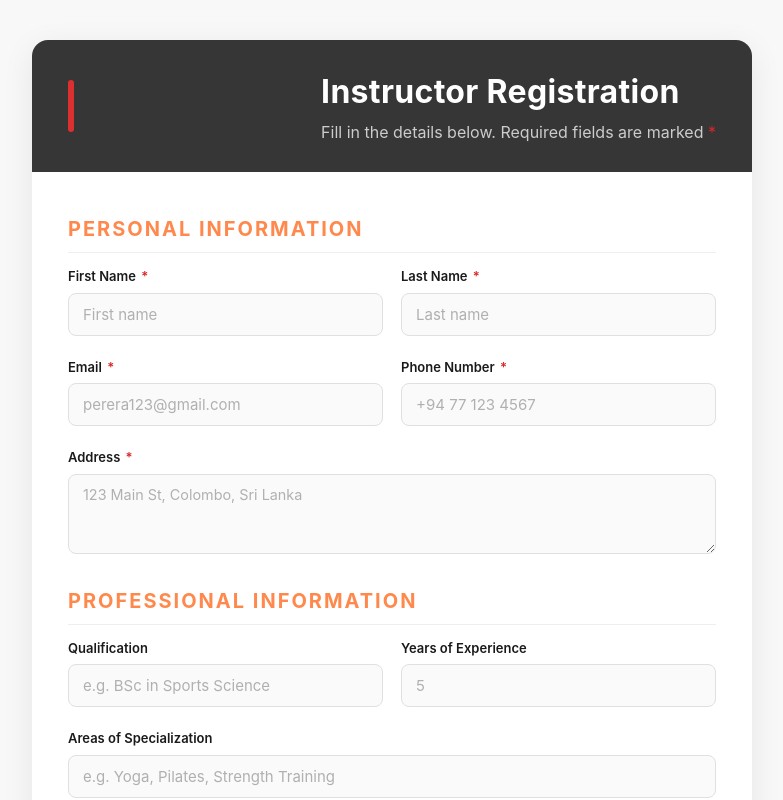
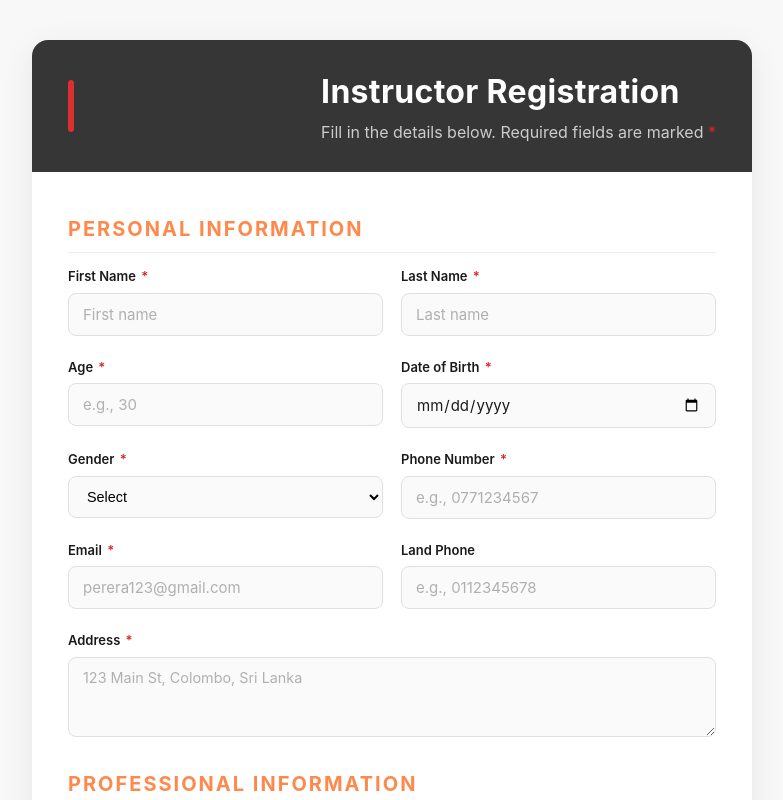
Before and after one commit to IT24101496MP/Smart-Gym-membership-Management-System, a React (Vite) app in the folder frontend/: page /instructor/register in a window 1280 px wide. Shown: the top 800 px of the page, without its empty margins (248-1031 px from the left). Built offline with nearby package versions, Linux system fonts and the light colour scheme.

Commit message:
Modified: Registration page frontend to get all the needed details and show meaningful error messages

```diff
--- a/frontend/src/pages/client/ClientRegistrationPage.jsx
+++ b/frontend/src/pages/client/ClientRegistrationPage.jsx
@@ -12,11 +12,14 @@ const ClientRegistrationPage = () => {
     firstName: "",
     lastName: "",
     age: "",
+    dateOfBirth: "",
     gender: "",
-    mobileNumber: "",
+    phoneNumber: "",
     landPhone: "",
     email: "",
     address: "",
+    password: "",
+    confirmPassword: "",
     bloodGroup: "",
     emergencyContactName: "",
     emergencyContactRelationship: "",
@@ -60,10 +63,15 @@ const ClientRegistrationPage = () => {
     if (!formData.firstName.trim()) newErrors.firstName = "First name required";
     if (!formData.lastName.trim()) newErrors.lastName = "Last name required";
     if (!formData.age) newErrors.age = "Age required";
+    if (!formData.dateOfBirth) newErrors.dateOfBirth = "Date of birth required";
     if (!formData.gender) newErrors.gender = "Gender required";
-    if (!formData.mobileNumber.trim()) newErrors.mobileNumber = "Mobile required";
+    if (!formData.phoneNumber.trim()) newErrors.phoneNumber = "Phone number required";
     if (!formData.email.trim()) newErrors.email = "Email required";
     if (!formData.address.trim()) newErrors.address = "Address required";
+    if (!formData.password) newErrors.password = "Password required";
+    else if (formData.password.length < 8) newErrors.password = "Password must be at least 8 characters";
+    if (!formData.confirmPassword) newErrors.confirmPassword = "Please confirm your password";
+    else if (formData.password !== formData.confirmPassword) newErrors.confirmPassword = "Passwords do not match";
     return newErrors;
   };
 
@@ -79,7 +87,8 @@ const ClientRegistrationPage = () => {
     try {
       const formPayload = new FormData();
       Object.keys(formData).forEach((key) => {
-        if (formData[key]) {
+        if (key === "confirmPassword") return;
+        if (formData[key] !== null && formData[key] !== "") {
           formPayload.append(key, formData[key]);
         }
       });
@@ -97,14 +106,22 @@ const ClientRegistrationPage = () => {
       });
 
       if (response.ok) {
-        alert("Client registered successfully!");
+        alert("Registration successful!\nWelcome to Fat2Fit! Your client account has been created. You can now log in with your email and password.");
         window.location.reload();
       } else {
-        const error = await response.text();
-        alert("Registration failed: " + error);
+        const message = await response.text();
+        console.error("Registration failed:", message);
+        if (response.status === 409) {
+          alert(`Registration failed: ${message}`);
+        } else if (response.status === 400) {
+          alert(`Registration failed: Invalid data submitted.\nDetails: ${message}`);
+        } else {
+          alert(`Registration failed (${response.status}): ${message || 'An unexpected error occurred. Please try again.'}`);
+        }
       }
     } catch (error) {
-      alert("Server error occurred.");
+      console.error("Error:", error);
+      alert("Unable to connect to the server.\nPlease check your internet connection and try again.");
     }
     setIsSubmitting(false);
   };
@@ -168,27 +185,41 @@ const ClientRegistrationPage = () => {
             </div>
 
             <div className="form-group clearable">
+              <label>Date of Birth *</label>
+              <input
+                type="date"
+                name="dateOfBirth"
+                value={formData.dateOfBirth}
+                onChange={handleChange}
+              />
+              <button type="button" onClick={() => clearField("dateOfBirth")}>Clear</button>
+            </div>
+          </div>
+
+          <div className="form-row">
+            <div className="form-group clearable">
               <label>Gender *</label>
               <select name="gender" value={formData.gender} onChange={handleChange}>
                 <option value="">Select</option>
-                <option>Male</option>
-                <option>Female</option>
-                <option>Prefer not to say</option>
+                <option value="MALE">Male</option>
+                <option value="FEMALE">Female</option>
+                <option value="OTHER">Other</option>
+                <option value="PREFER_NOT_TO_SAY">Prefer not to say</option>
               </select>
               <button type="button" onClick={() => clearField("gender")}>Clear</button>
             </div>
           </div>
 
           <div className="form-group clearable">
-            <label>Mobile Number *</label>
+            <label>Phone Number *</label>
             <input
               type="text"
-              name="mobileNumber"
-              value={formData.mobileNumber}
+              name="phoneNumber"
+              value={formData.phoneNumber}
               onChange={handleChange}
               placeholder="e.g., 0712345678"
             />
-            <button type="button" onClick={() => clearField("mobileNumber")}>Clear</button>
+            <button type="button" onClick={() => clearField("phoneNumber")}>Clear</button>
           </div>
 
           <div className="form-group clearable">
@@ -297,6 +328,32 @@ const ClientRegistrationPage = () => {
           </div>
 
           {/* Signature */}
+          <p className="form-section-title">Account Security</p>
+          <div className="form-row">
+            <div className="form-group clearable">
+              <label>Password *</label>
+              <input
+                type="password"
+                name="password"
+                value={formData.password}
+                onChange={handleChange}
+                placeholder="Min. 8 characters"
+              />
+              <button type="button" onClick={() => clearField("password")}>Clear</button>
+            </div>
+            <div className="form-group clearable">
+              <label>Confirm Password *</label>
+              <input
+                type="password"
+                name="confirmPassword"
+                value={formData.confirmPassword}
+                onChange={handleChange}
+                placeholder="Re-enter password"
+              />
+              <button type="button" onClick={() => clearField("confirmPassword")}>Clear</button>
+            </div>
+          </div>
+
           <p className="form-section-title">Digital Signature</p>
           <div className="signature-wrapper">
             <SignatureCanvas
--- a/frontend/src/pages/instructor/InstructorDetailPage.jsx
+++ b/frontend/src/pages/instructor/InstructorDetailPage.jsx
@@ -35,11 +35,12 @@ const InstructorDetailPage = () => {
         const data = await res.json();
         setInstructor(data);
         // Pre-populate form with existing values if present
-        const hasEmp = !!data.employmentType;
+        const emp = data.employment;
+        const hasEmp = !!emp?.employmentType;
         setEmpForm({
-          employmentType: data.employmentType || '',
-          workingHoursPerWeek: data.workingHoursPerWeek ?? '',
-          salary: data.salary ?? '',
+          employmentType: emp?.employmentType || '',
+          workingHoursPerWeek: emp?.workingHoursPerWeek ?? '',
+          salary: emp?.salary ?? '',
           isActive: data.isActive !== null ? String(data.isActive) : '',
         });
         // Start in edit mode only when no employment has been assigned yet
@@ -125,9 +126,9 @@ const InstructorDetailPage = () => {
   const cancelEmpEdit = () => {
     // Reset form to the last saved values from instructor state
     setEmpForm({
-      employmentType: instructor.employmentType || '',
-      workingHoursPerWeek: instructor.workingHoursPerWeek ?? '',
-      salary: instructor.salary ?? '',
+      employmentType: instructor.employment?.employmentType || '',
+      workingHoursPerWeek: instructor.employment?.workingHoursPerWeek ?? '',
+      salary: instructor.employment?.salary ?? '',
       isActive: instructor.isActive !== null ? String(instructor.isActive) : '',
     });
     setEmpErrors({});
@@ -225,8 +226,12 @@ const InstructorDetailPage = () => {
             <div className="info-grid">
               <InfoRow label="First Name"   value={instructor.firstName} />
               <InfoRow label="Last Name"    value={instructor.lastName} />
+              <InfoRow label="Age"          value={instructor.age > 0 ? instructor.age : '—'} />
+              <InfoRow label="Date of Birth" value={instructor.dateOfBirth ? new Date(instructor.dateOfBirth).toLocaleDateString('en-GB') : '—'} />
+              <InfoRow label="Gender"       value={instructor.gender?.replace('_', ' ')} />
               <InfoRow label="Email"        value={instructor.email} />
               <InfoRow label="Phone"        value={instructor.phoneNumber} />
+              <InfoRow label="Land Phone"   value={instructor.landPhone} />
               <InfoRow label="Address"      value={instructor.address} span />
             </div>
           </section>
@@ -283,7 +288,7 @@ const InstructorDetailPage = () => {
             <section className="detail-section emp-section">
               <div className="emp-section__header">
                 <h2 className="section-title emp-section__title">Employment Assignment</h2>
-                {instructor.employmentType && !empEditing && (
+                {instructor.employment?.employmentType && !empEditing && (
                   <button
                     type="button"
                     className="btn btn--edit-emp"
@@ -379,7 +384,7 @@ const InstructorDetailPage = () => {
 
                 {empEditing && (
                   <div className="emp-form__footer">
-                    {instructor.employmentType && (
+                    {instructor.employment?.employmentType && (
                       <button
                         type="button"
                         className="btn btn--outline"
@@ -391,22 +396,13 @@ const InstructorDetailPage = () => {
                     )}
                     <button type="submit" className="btn btn--save" disabled={empLoading}>
                       {empLoading ? <span className="btn-spinner" /> : null}
-                      {instructor.employmentType ? 'Save Changes' : 'Assign Employment Details'}
+                      {instructor.employment?.employmentType ? 'Save Changes' : 'Assign Employment Details'}
                     </button>
                   </div>
                 )}
               </form>
             </section>
           )}
-
-          {/* Prompt when not yet approved */}
-          {!isApproved && (
-            <div className="emp-locked">
-              <span className="emp-locked__icon">🔒</span>
-              <p>Employment details can only be assigned after the instructor is <strong>approved</strong>.</p>
-            </div>
-          )}
-
         </div>
 
       </div>
--- a/frontend/src/pages/instructor/InstructorRegistrationPage.jsx
+++ b/frontend/src/pages/instructor/InstructorRegistrationPage.jsx
@@ -6,8 +6,12 @@ const InstructorRegistrationPage = () => {
   const [formData, setFormData] = useState({
     firstName: '',
     lastName: '',
+    age: '',
+    dateOfBirth: '',
+    gender: '',
     email: '',
     phoneNumber: '',
+    landPhone: '',
     address: '',
     qualification: '',
     yearsOfExperience: '',
@@ -42,6 +46,15 @@ const InstructorRegistrationPage = () => {
     }
     if (!formData.lastName.trim()) {
       newErrors.lastName = 'Last name is required';
+    }
+    if (!formData.age || Number(formData.age) <= 0) {
+      newErrors.age = 'Valid age is required';
+    }
+    if (!formData.dateOfBirth) {
+      newErrors.dateOfBirth = 'Date of birth is required';
+    }
+    if (!formData.gender) {
+      newErrors.gender = 'Gender is required';
     }
     if (!formData.email.trim()) {
       newErrors.email = 'Email is required';
@@ -93,12 +106,16 @@ const InstructorRegistrationPage = () => {
       });
 
       if (response.ok) {
-        alert('Form submitted for review successfully!');
+        alert('Application submitted successfully!\nYour instructor profile is now under review. You will be notified by email once an admin approves your account.');
         setFormData({
           firstName: '',
           lastName: '',
+          age: '',
+          dateOfBirth: '',
+          gender: '',
           email: '',
           phoneNumber: '',
+          landPhone: '',
           address: '',
           qualification: '',
           yearsOfExperience: '',
@@ -107,12 +124,19 @@ const InstructorRegistrationPage = () => {
           confirmPassword: ''
         });
       } else {
-        const error = await response.text();
-        alert(`Registration failed: ${error}`);
+        const message = await response.text();
+        console.error('Registration failed:', message);
+        if (response.status === 409) {
+          alert(`Registration failed: ${message}`);
+        } else if (response.status === 400) {
+          alert(`Registration failed: Invalid data submitted.\nDetails: ${message}`);
+        } else {
+          alert(`Registration failed (${response.status}): ${message || 'An unexpected error occurred. Please try again.'}`);
+        }
       }
     } catch (error) {
       console.error('Error:', error);
-      alert('An error occurred during registration');
+      alert('Unable to connect to the server.\nPlease check your internet connection and try again.');
     } finally {
       setIsSubmitting(false);
     }
@@ -168,6 +192,70 @@ const InstructorRegistrationPage = () => {
 
           <div className="form-row">
             <div className="form-group">
+              <label htmlFor="age">Age <span className="required-star">*</span></label>
+              <input
+                type="number"
+                id="age"
+                name="age"
+                value={formData.age}
+                onChange={handleChange}
+                placeholder="e.g., 30"
+                min="18"
+                className={errors.age ? 'error-field' : ''}
+              />
+              {errors.age && <span className="error-message">{errors.age}</span>}
+            </div>
+
+            <div className="form-group">
+              <label htmlFor="dateOfBirth">Date of Birth <span className="required-star">*</span></label>
+              <input
+                type="date"
+                id="dateOfBirth"
+                name="dateOfBirth"
+                value={formData.dateOfBirth}
+                onChange={handleChange}
+                className={errors.dateOfBirth ? 'error-field' : ''}
+              />
+              {errors.dateOfBirth && <span className="error-message">{errors.dateOfBirth}</span>}
+            </div>
+          </div>
+
+          <div className="form-row">
+            <div className="form-group">
+              <label htmlFor="gender">Gender <span className="required-star">*</span></label>
+              <select
+                id="gender"
+                name="gender"
+                value={formData.gender}
+                onChange={handleChange}
+                className={errors.gender ? 'error-field' : ''}
+              >
+                <option value="">Select</option>
+                <option value="MALE">Male</option>
+                <option value="FEMALE">Female</option>
+                <option value="OTHER">Other</option>
+                <option value="PREFER_NOT_TO_SAY">Prefer not to say</option>
+              </select>
+              {errors.gender && <span className="error-message">{errors.gender}</span>}
+            </div>
+
+            <div className="form-group">
+              <label htmlFor="phoneNumber">Phone Number <span className="required-star">*</span></label>
+              <input
+                type="tel"
+                id="phoneNumber"
+                name="phoneNumber"
+                value={formData.phoneNumber}
+                onChange={handleChange}
+                placeholder="e.g., 0771234567"
+                className={errors.phoneNumber ? 'error-field' : ''}
+              />
+              {errors.phoneNumber && <span className="error-message">{errors.phoneNumber}</span>}
+            </div>
+          </div>
+
+          <div className="form-row">
+            <div className="form-group">
               <label htmlFor="email">Email <span className="required-star">*</span></label>
               <input
                 type="email"
@@ -182,17 +270,15 @@ const InstructorRegistrationPage = () => {
             </div>
 
             <div className="form-group">
-              <label htmlFor="phoneNumber">Phone Number <span className="required-star">*</span></label>
+              <label htmlFor="landPhone">Land Phone</label>
               <input
                 type="tel"
-                id="phoneNumber"
-                name="phoneNumber"
-                value={formData.phoneNumber}
+                id="landPhone"
+                name="landPhone"
+                value={formData.landPhone}
                 onChange={handleChange}
-                placeholder="+94 77 123 4567"
-                className={errors.phoneNumber ? 'error-field' : ''}
+                placeholder="e.g., 0112345678"
               />
-              {errors.phoneNumber && <span className="error-message">{errors.phoneNumber}</span>}
             </div>
           </div>
 
@@ -234,7 +320,6 @@ const InstructorRegistrationPage = () => {
                 name="yearsOfExperience"
                 value={formData.yearsOfExperience}
                 onChange={handleChange}
-                defaultValue="0"
                 placeholder="5"
                 min="0"
                 max="50"
```
